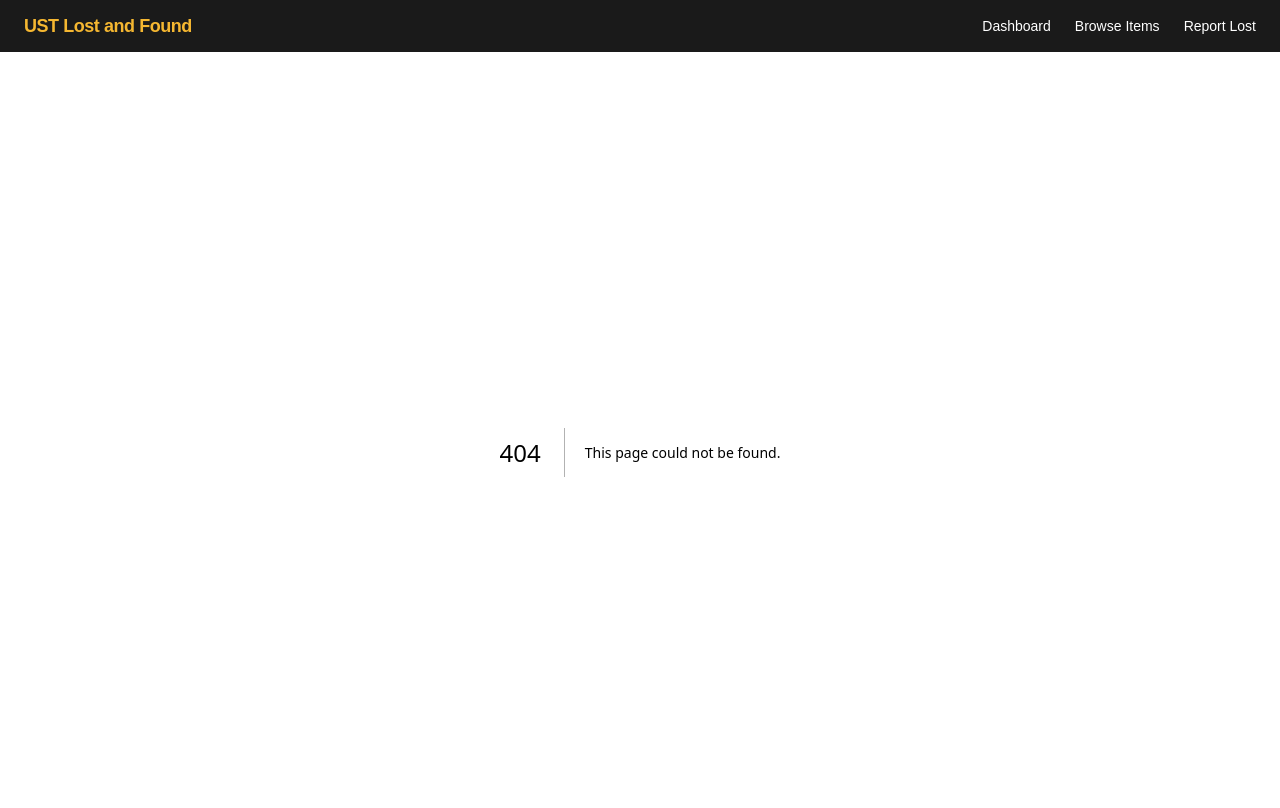
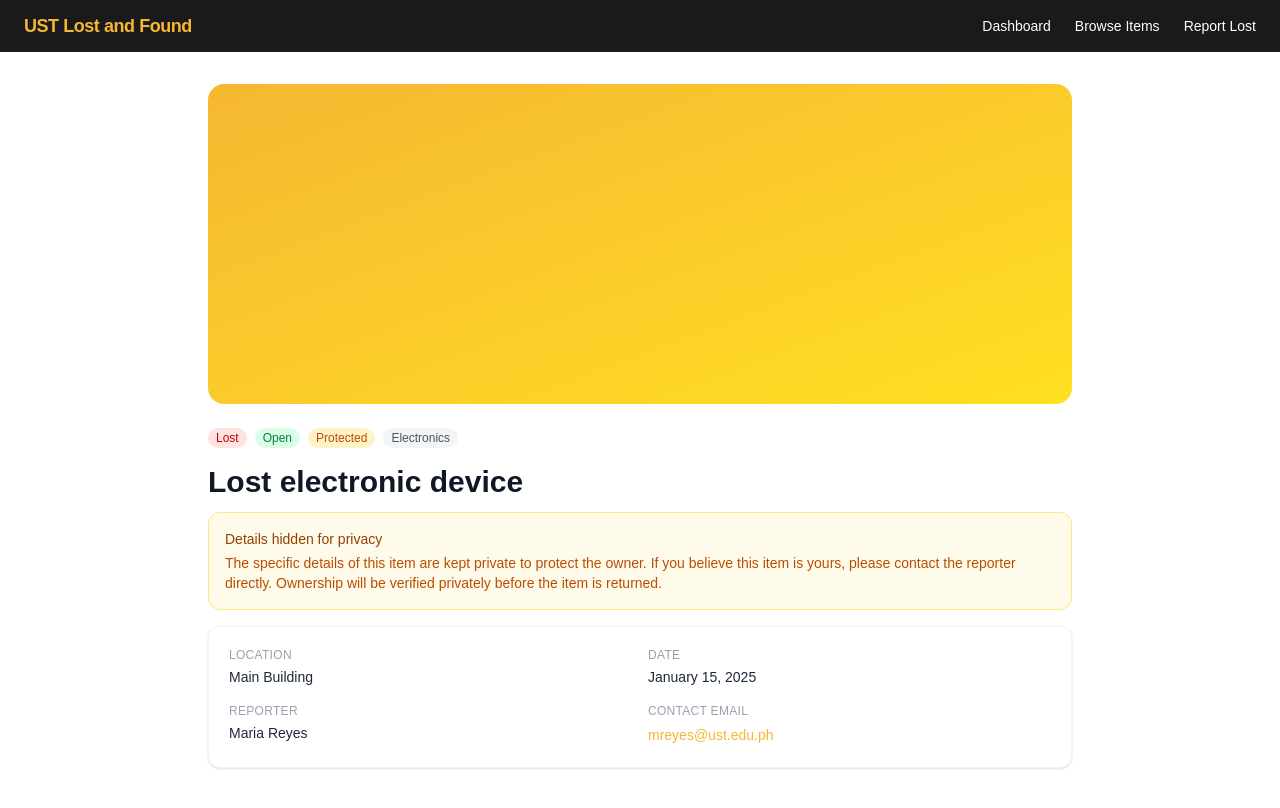
Before and after one commit to andrecaliba/kiro-jannai-hackathon, a Next.js app: page /items/a1b2c3d4-e5f6-7890-abcd-ef1234567801 in a window 1280 px wide. Before the commit this address had no page. Shown: the top 808 px of the page. Built offline with nearby package versions, Linux system fonts and the light colour scheme.

Commit message:
2nd batch

```diff
--- /dev/null
+++ b/src/app/items/[id]/page.tsx
@@ -0,0 +1,184 @@
+"use client";
+
+import { use } from "react";
+import Link from "next/link";
+import { useRouter } from "next/navigation";
+import { useStore } from "@/store";
+import { isProtected } from "@/lib/constants";
+import Badge from "@/components/ui/Badge";
+import Card from "@/components/ui/Card";
+import Button from "@/components/ui/Button";
+
+interface PageProps {
+  params: Promise<{ id: string }>;
+}
+
+const GENERIC_LABELS: Record<string, string> = {
+  Electronics: "Lost electronic device",
+  "Bags and Wallets": "Lost bag or wallet",
+  "ID and Cards": "Lost ID or card",
+  Accessories: "Lost accessory",
+  Documents: "Lost document",
+};
+
+function getGenericLabel(category: string): string {
+  return GENERIC_LABELS[category] ?? "Lost item";
+}
+
+function formatDate(dateStr: string): string {
+  const date = new Date(dateStr);
+  return date.toLocaleDateString("en-PH", {
+    year: "numeric",
+    month: "long",
+    day: "numeric",
+  });
+}
+
+export default function ItemDetailPage({ params }: PageProps) {
+  const { id } = use(params);
+  const router = useRouter();
+  const { items, user, updateItemStatus } = useStore();
+
+  const item = items.find((i) => i.id === id);
+
+  if (!item) {
+    return (
+      <div className="max-w-2xl mx-auto px-4 py-16 text-center">
+        <h1 className="text-2xl font-bold text-gray-900 mb-3">Item not found</h1>
+        <p className="text-gray-500 mb-6">
+          The item you are looking for does not exist or may have been removed.
+        </p>
+        <Link
+          href="/items"
+          className="inline-block bg-ust-gold text-ust-black font-medium px-5 py-2.5 rounded-lg hover:bg-yellow-400 transition-colors"
+        >
+          Back to Items
+        </Link>
+      </div>
+    );
+  }
+
+  const protected_ = isProtected(item);
+  const displayTitle = protected_ ? getGenericLabel(item.category) : item.title;
+
+  function handleMarkClaimed() {
+    updateItemStatus(item!.id, "claimed");
+  }
+
+  function handleMarkResolved() {
+    updateItemStatus(item!.id, "resolved");
+    router.refresh();
+  }
+
+  return (
+    <div className="max-w-4xl mx-auto px-4 py-8">
+      {/* Hero image / placeholder */}
+      <div className="w-full h-64 md:h-80 rounded-2xl overflow-hidden mb-6">
+        {!protected_ && item.image_url ? (
+          <img
+            src={item.image_url}
+            alt={displayTitle}
+            className="w-full h-full object-cover"
+          />
+        ) : (
+          <div className="w-full h-full bg-gradient-to-br from-ust-gold to-yellow-300" />
+        )}
+      </div>
+
+      {/* Badges row */}
+      <div className="flex flex-wrap gap-2 mb-4">
+        {item.type === "lost" ? (
+          <Badge variant="red">Lost</Badge>
+        ) : (
+          <Badge variant="blue">Found</Badge>
+        )}
+        {item.status === "open" && <Badge variant="green">Open</Badge>}
+        {item.status === "claimed" && <Badge variant="amber">Claimed</Badge>}
+        {item.status === "resolved" && <Badge variant="gray">Resolved</Badge>}
+        {protected_ && <Badge variant="amber">Protected</Badge>}
+        <span className="text-xs bg-gray-100 text-gray-600 px-2 py-0.5 rounded-full self-center">
+          {item.category}
+        </span>
+      </div>
+
+      {/* Title */}
+      <h1 className="text-2xl md:text-3xl font-bold text-gray-900 mb-3">
+        {displayTitle}
+      </h1>
+
+      {/* Privacy notice block */}
+      {protected_ && (
+        <div
+          className="bg-amber-50 border border-amber-200 rounded-xl p-4 mb-4"
+          data-testid="privacy-notice"
+        >
+          <p className="text-amber-800 text-sm font-medium mb-1">
+            Details hidden for privacy
+          </p>
+          <p className="text-amber-700 text-sm">
+            The specific details of this item are kept private to protect the
+            owner. If you believe this item is yours, please contact the
+            reporter directly. Ownership will be verified privately before the
+            item is returned.
+          </p>
+        </div>
+      )}
+
+      {/* Description (only for unprotected items) */}
+      {!protected_ && (
+        <p className="text-gray-600 mb-6 leading-relaxed">{item.description}</p>
+      )}
+
+      {/* 2x2 info grid */}
+      <Card className="p-5 mb-6">
+        <div className="grid grid-cols-1 md:grid-cols-2 gap-4">
+          <div>
+            <p className="text-xs font-medium text-gray-400 uppercase tracking-wide mb-1">
+              Location
+            </p>
+            <p className="text-gray-800 text-sm">{item.location}</p>
+          </div>
+          <div>
+            <p className="text-xs font-medium text-gray-400 uppercase tracking-wide mb-1">
+              Date
+            </p>
+            <p className="text-gray-800 text-sm">{formatDate(item.date)}</p>
+          </div>
+          <div>
+            <p className="text-xs font-medium text-gray-400 uppercase tracking-wide mb-1">
+              Reporter
+            </p>
+            <p className="text-gray-800 text-sm">{item.reporter_name}</p>
+          </div>
+          <div>
+            <p className="text-xs font-medium text-gray-400 uppercase tracking-wide mb-1">
+              Contact Email
+            </p>
+            <a
+              href={`mailto:${item.contact_email}`}
+              className="text-ust-gold hover:underline text-sm break-all"
+            >
+              {item.contact_email}
+            </a>
+          </div>
+        </div>
+      </Card>
+
+      {/* Status action buttons — only for signed-in users viewing open items */}
+      {user !== null && item.status === "open" && (
+        <div className="flex flex-wrap gap-3">
+          <Button variant="primary" onClick={handleMarkClaimed}>
+            Mark as Claimed
+          </Button>
+          <button
+            type="button"
+            onClick={handleMarkResolved}
+            className="px-4 py-2 rounded-lg font-medium bg-green-600 text-white hover:bg-green-700 transition-colors cursor-pointer"
+          >
+            Mark as Resolved
+          </button>
+        </div>
+      )}
+    </div>
+  );
+}
```
Also changed, not shown: .kiro/specs/ust-lost-and-found/tasks.md, 1 other file (tests, documents, lock files or other folders).
